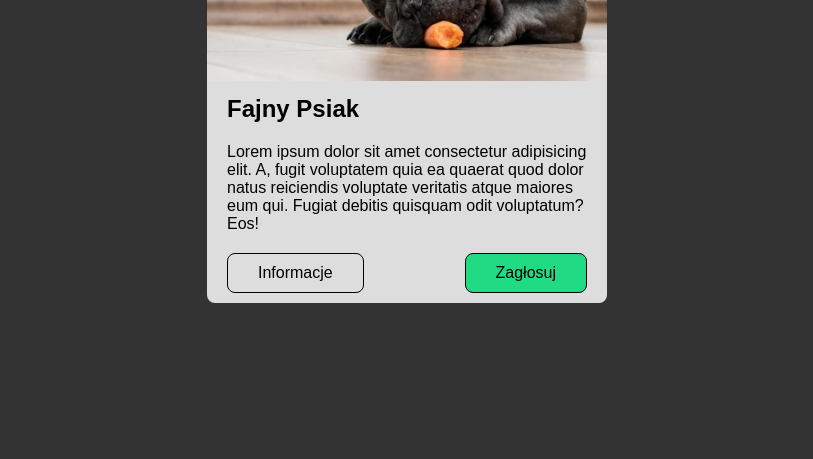
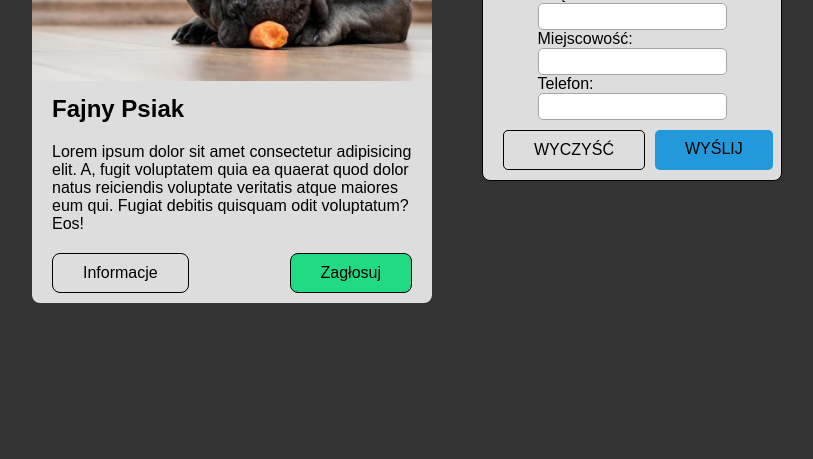
Before and after one commit to dekriss-dev/bem-zadanie, a plain HTML site: page index.html in a window 1280 px wide. Shown: the part 341-800 px from the top of the page, without its empty margins (233-1046 px from the left). Drawn offline with Linux system fonts and the light colour scheme.

Commit message:
added new window in HTML and style.scss

```diff
--- a/index.html
+++ b/index.html
@@ -23,6 +23,22 @@
             </div>
         </div>
     </div>
+    <div class="card2">
+
+        <h1>Formularz</h1>
+        <div class="card2__inputs">
+            <p>Imię i nazwisko:</p>
+            <input class="card2__input">
+            <p>Miejscowość:</p>
+            <input class="card2__input">
+            <p>Telefon:</p>
+            <input class="card2__input" type="number">
+        </div>
+        <div class="card2__btns">
+            <div class="card2__btn">Wyczyść</div>
+            <div class="card2__btn card2__btn--highlight">Wyślij</div>
+        </div>
+    </div>
 </body>
 
 </html>
--- a/sass/style.scss
+++ b/sass/style.scss
@@ -11,6 +11,7 @@ body {
 	height: 100vh;
 	font-family: 'Poppins', sans-serif;
 	background-color: #333333;
+	gap: 50px;
 }
 
 .card {
@@ -56,3 +57,56 @@ body {
 		}
 	}
 }
+
+.card2 {
+	width: 300px;
+	background-color: #dddddd;
+	border: 1px solid black;
+	border-radius: 8px;
+	padding: 10px 20px;
+	display: flex;
+	justify-content: center;
+	flex-direction: column;
+	align-items: center;
+	h1 {
+		text-transform: uppercase;
+	}
+	input {
+		border-radius: 5px;
+		border: 1px solid rgb(165, 165, 165);
+		padding: 5px;
+		width: 100%;
+		&:focus {
+			outline: none;
+			border: 1px solid rgb(0, 136, 255);
+		}
+	}
+	&__btns {
+		display: flex;
+		justify-content: space-evenly;
+		width: 100%;
+		margin-top: 10px;
+		gap: 10px;
+	}
+	&__btn {
+		padding: 10px 30px;
+		background: none;
+		border: 1px solid black;
+		border-radius: 5px;
+		text-transform: uppercase;
+		transition: .2s ease all;
+		cursor: pointer;
+		&:hover {
+			background-color: black;
+			color: white;
+		}
+		&--highlight {
+			background-color: rgb(33, 153, 218);
+			border: none;
+            &:hover {
+			    background-color: rgb(10, 157, 255);
+                color: white;
+            }
+		}
+	}
+}
```
Also changed, not shown: css/style.css, 1 other file.
